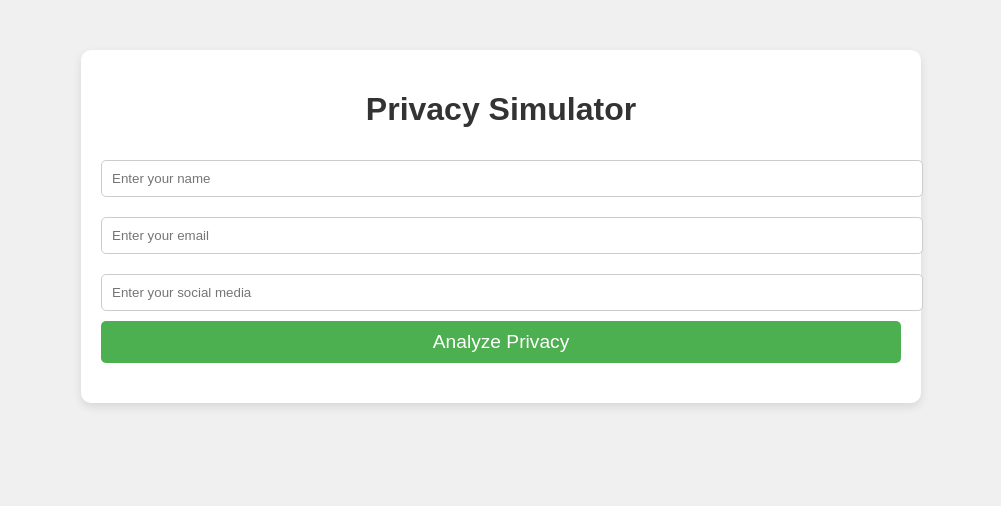
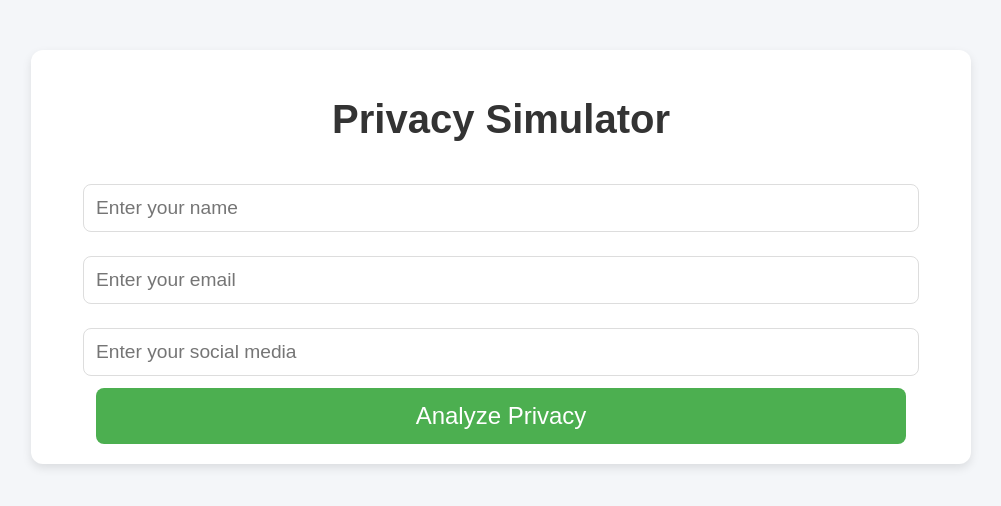
Before and after one commit to itsumray/privacy-simulator, a plain HTML site: page index.html in a window 1280 px wide. Shown: the whole page, without its empty margins (139-1140 px from the left). Drawn offline with Linux system fonts and the light colour scheme.

Commit message:
Update styles.css

```diff
--- a/styles.css
+++ b/styles.css
@@ -1,70 +1,82 @@
+/* General Styles */
 body {
     font-family: 'Arial', sans-serif;
-    background-color: #f0f0f0;
+    background-color: #f4f6f9;
     margin: 0;
     padding: 0;
+    transition: background-color 0.5s ease-in-out;
 }
 
 .container {
     width: 100%;
-    max-width: 800px;
+    max-width: 900px;
     margin: 50px auto;
     padding: 20px;
-    background-color: white;
+    background-color: #fff;
     box-shadow: 0 4px 10px rgba(0, 0, 0, 0.1);
-    border-radius: 10px;
+    border-radius: 12px;
+    transition: transform 0.3s ease-in-out;
 }
 
+/* Input Page */
 h1 {
     text-align: center;
     color: #333;
+    font-size: 2.5rem;
+    margin-bottom: 20px;
 }
 
 .form-container {
-    margin: 20px 0;
+    margin-top: 30px;
+    text-align: center;
 }
 
 input {
-    width: 100%;
-    padding: 10px;
-    margin: 10px 0;
-    border: 1px solid #ccc;
-    border-radius: 5px;
+    width: 90%;
+    padding: 12px;
+    margin: 12px;
+    border: 1px solid #ddd;
+    border-radius: 8px;
+    font-size: 1.2rem;
 }
 
 button {
-    width: 100%;
-    padding: 10px;
+    width: 90%;
+    padding: 14px;
     background-color: #4CAF50;
     color: white;
+    font-size: 1.5rem;
     border: none;
-    border-radius: 5px;
-    font-size: 1.2rem;
+    border-radius: 8px;
     cursor: pointer;
+    transition: background-color 0.3s ease-in-out;
 }
 
 button:hover {
     background-color: #45a049;
 }
 
-.report {
-    margin-top: 20px;
+/* Result Page */
+h1 {
+    text-align: center;
+    color: #333;
+    animation: fadeIn 1s ease-in-out;
 }
 
-.report p {
-    font-size: 1.2rem;
+.report, .graphs, .tips {
+    margin-top: 40px;
+    animation: fadeIn 1.5s ease-in-out;
 }
 
-.graphs {
-    margin-top: 30px;
+.report p, .tips ul li {
+    font-size: 1.1rem;
+    color: #333;
+    margin-bottom: 10px;
 }
 
 canvas {
-    margin: 20px 0;
-}
-
-.tips {
-    margin-top: 30px;
+    margin-top: 20px;
+    margin-bottom: 30px;
 }
 
 .tips ul {
@@ -73,7 +85,18 @@ canvas {
 }
 
 .tips ul li {
-    font-size: 1rem;
-    color: #333;
-    margin-bottom: 10px;
+    font-size: 1.2rem;
+    color: #444;
 }
+
+/* Animations */
+@keyframes fadeIn {
+    0% {
+        opacity: 0;
+        transform: translateY(20px);
+    }
+    100% {
+        opacity: 1;
+        transform: translateY(0);
+    }
+}
```
